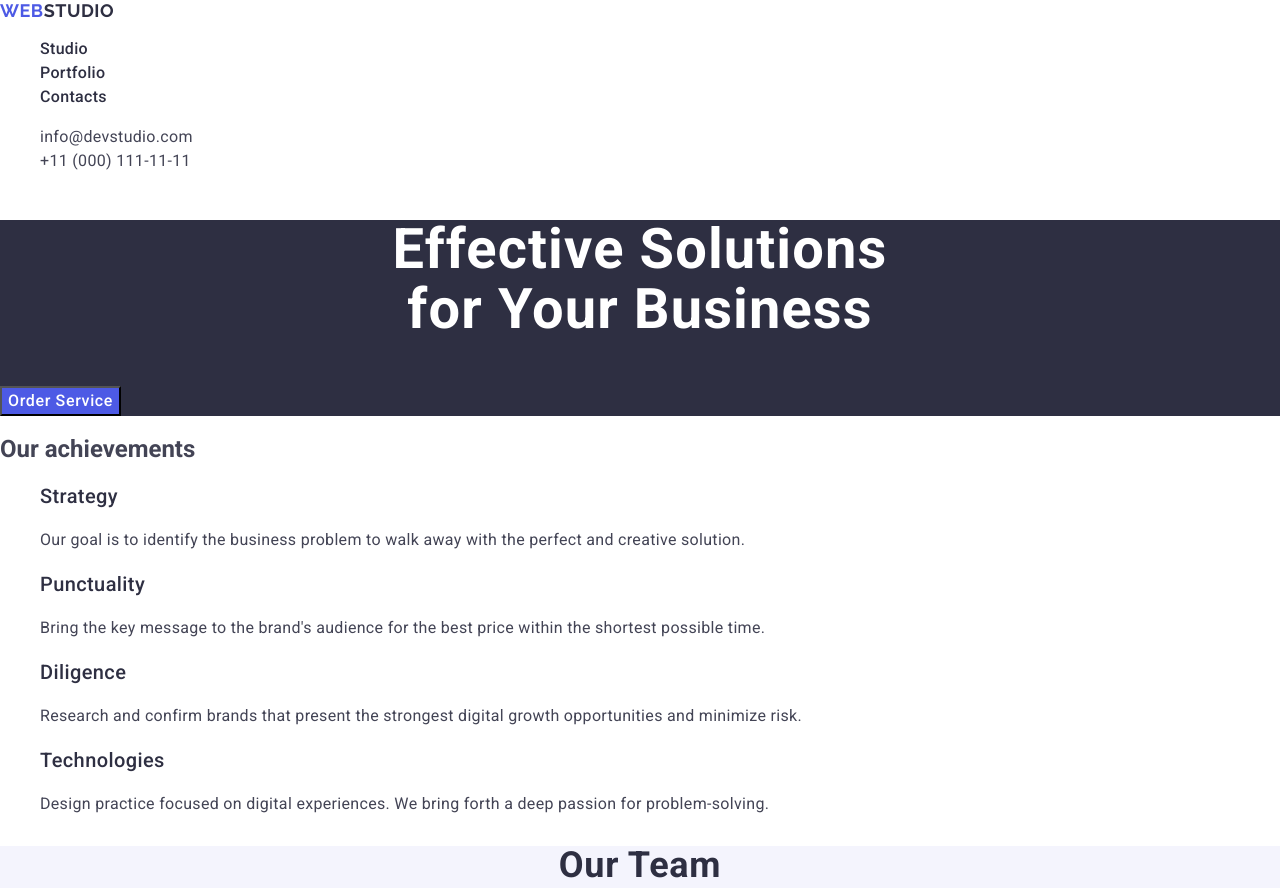
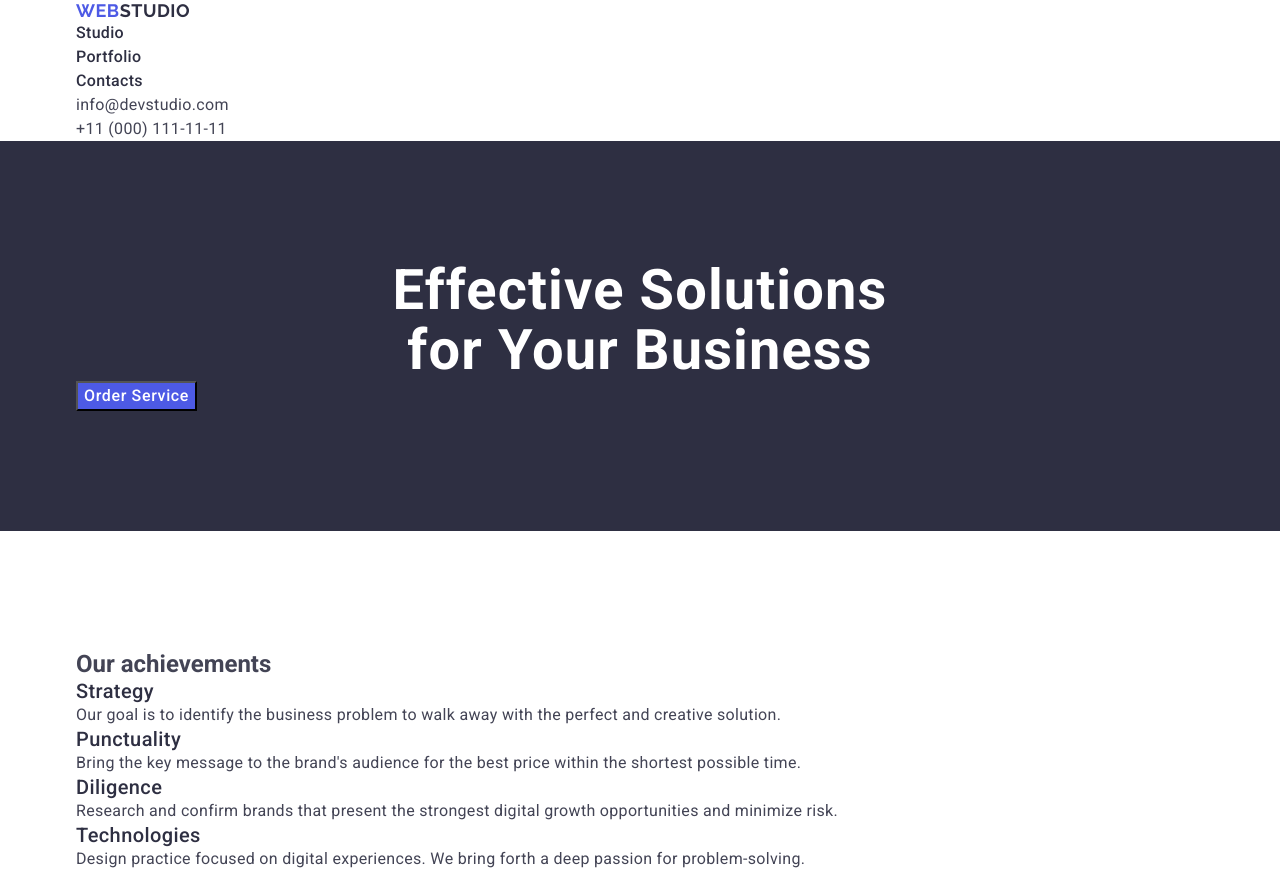
Before and after one commit to BorysenkoS/goit-markup-hw-003, a plain HTML site: page index.html in a window 1280 px wide. Shown: the top 888 px of the page. Drawn offline with nearby package versions, Linux system fonts and the light colour scheme.

Commit message:
delete standart styles

```diff
--- a/css/styles.css
+++ b/css/styles.css
@@ -7,11 +7,50 @@ body {
 
 ul,
 ol {
-  list-style: none;
+  list-style-type: none;
+  margin-top: 0;
+  margin-bottom: 0;
+  padding-left: 0;
 }
 
 a {
   text-decoration: none;
+}
+
+h1,
+h2,
+h3,
+h4,
+h5,
+h6,
+p {
+  margin-top: 0;
+  margin-bottom: 0;
+}
+
+button {
+  cursor: pointer;
+}
+
+img {
+  display: block;
+}
+
+.container {
+  width: 1158px;
+  padding-left: 15px;
+  padding-right: 15px;
+  margin-left: auto;
+  margin-right: auto;
+}
+
+.section {
+  padding-top: 120px;
+  padding-bottom: 120px;
+}
+
+.section-bg {
+  background-color: #2e2f42;
 }
 
 .logo {
@@ -60,10 +99,6 @@ a {
   color: #404bbf;
 }
 
-.section {
-  background: #2e2f42;
-}
-
 .section-title {
   font-size: 56px;
   line-height: 1.07;
@@ -79,7 +114,6 @@ a {
   letter-spacing: 0.04em;
   color: #fff;
   background: #4d5ae5;
-  cursor: pointer;
 }
 
 .btn:hover,
@@ -111,7 +145,6 @@ a {
   line-height: 1.11;
   letter-spacing: 0.02em;
   text-transform: capitalize;
-  text-align: center;
   color: #2e2f42;
 }
 
@@ -120,7 +153,6 @@ a {
   font-size: 20px;
   line-height: 1.2;
   letter-spacing: 0.02em;
-  text-align: center;
   color: #2e2f42;
 }
 
@@ -128,7 +160,6 @@ a {
   font-size: 16px;
   line-height: 1.5;
   letter-spacing: 0.02em;
-  text-align: center;
   color: #434455;
 }
 .team-item {
@@ -140,7 +171,6 @@ a {
   line-height: 1.11;
   letter-spacing: 0.02em;
   text-transform: capitalize;
-  text-align: center;
   color: #2e2f42;
 }
 
--- a/index.html
+++ b/index.html
@@ -18,6 +18,7 @@
   </head>
   <body>
     <header class="page-header">
+      <div class="container">
         <nav class="nav">
           <a href="./index.html" class="logo"
             >Web<span class="logo-span">Studio</span></a
@@ -42,23 +43,28 @@
             </li>
           </ul>
         </address>
+      </div>
     </header>
+
     <main>
-      <section class="section">
+      <section class="section section-bg">
+        <div class="container">
           <h1 class="section-title">
             Effective Solutions<br />
             for Your Business
           </h1>
           <button type="button" class="btn">Order Service</button>
+        </div>
       </section>
-      <section class="achievement">
+      <section class="achievement section">
+        <div class="container">
           <h2>Our achievements</h2>
           <ul class="achievement-list">
             <li>
               <h3 class="achievement-title">Strategy</h3>
               <p class="achievement-text">
-              Our goal is to identify the business problem to walk away with the
-              perfect and creative solution.
+                Our goal is to identify the business problem to walk away with
+                the perfect and creative solution.
               </p>
             </li>
             <li>
@@ -83,8 +89,10 @@
               </p>
             </li>
           </ul>
+        </div>
       </section>
-      <section class="team">
+      <section class="team section">
+        <div class="container">
           <h2 class="team-title">Our Team</h2>
           <ul>
             <li class="team-item">
@@ -108,8 +116,11 @@
               <p class="team-text">UI Designer</p>
             </li>
           </ul>
+        </div>
       </section>
-      <section class="portfolio">
+
+      <section class="portfolio section">
+        <div class="container">
           <h2 class="portfolio-title">Our Portfolio</h2>
           <ul>
             <li>
@@ -173,16 +184,20 @@
               <p class="portfolio-text">Marketing</p>
             </li>
           </ul>
+        </div>
       </section>
     </main>
+
     <footer class="footer">
+      <div class="container">
         <a href="./index.html" class="footer-logo"
           >Web<span class="logo-span">Studio</span></a
         >
         <p class="footer-text">
-        Increase the flow of customers and sales for your business with digital
-        marketing & growth solutions.
+          Increase the flow of customers and sales for your business with
+          digital marketing & growth solutions.
         </p>
+      </div>
     </footer>
   </body>
 </html>
```
Lines whose indentation alone changed are shown as unchanged.
